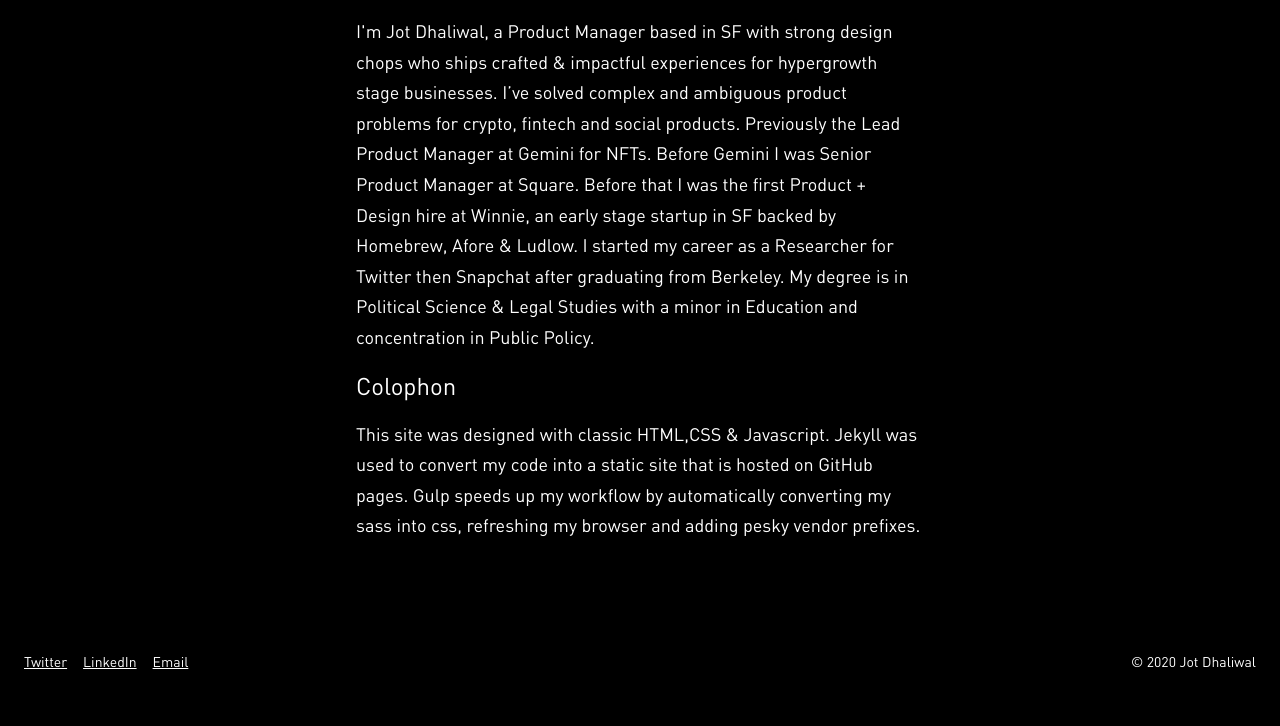
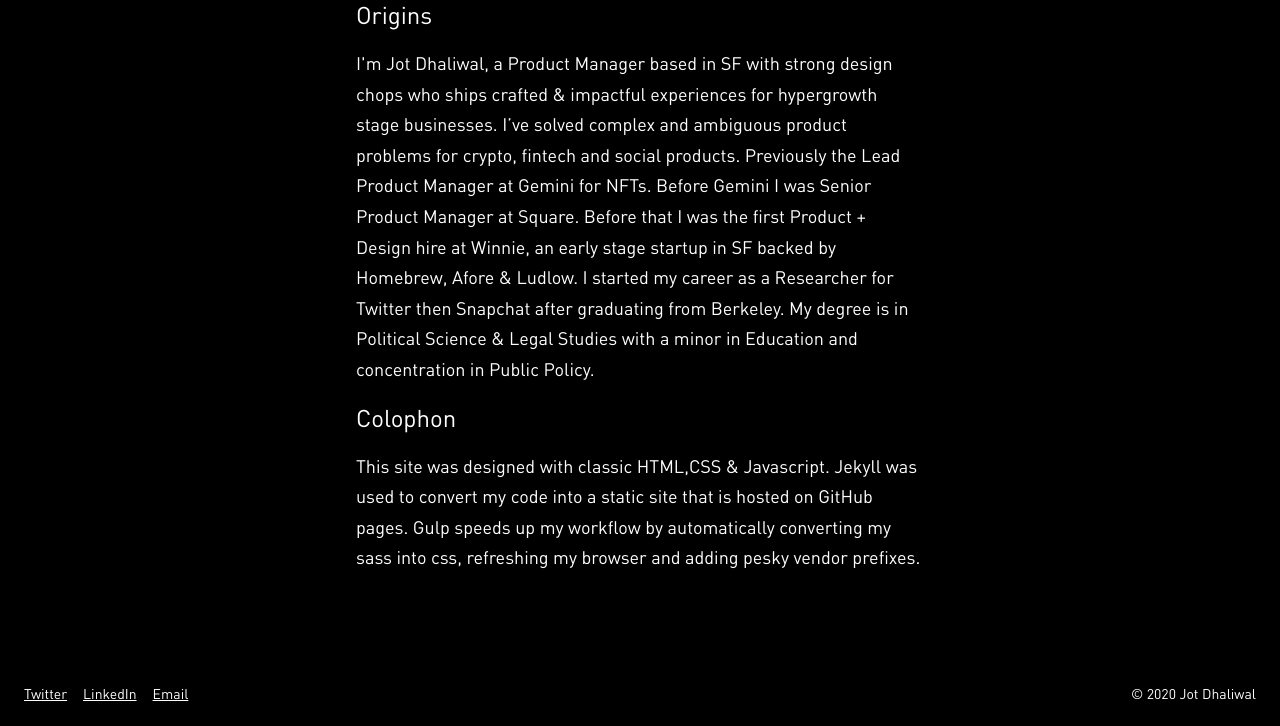
Before and after one commit to jotd/jotd-portfolio, a Jekyll site: the page about/index.html, which Jekyll copies as it is, in a window 1280 px wide and 1400 px high, scrolled down 139 px. Shown: the part 674-1400 px from the top of the window. Built offline with Jekyll 4.4.1, drawn with Linux system fonts in a browser that asks for light colours; before the commit the page ends 1507 px from its top, so only the background shows below that; grey boxes are pictures that could not be loaded.

Commit message:
Update styles.css

```diff
--- a/css/styles.css
+++ b/css/styles.css
@@ -92,7 +92,7 @@
   max-width: 950px;
   margin: 0 auto;
   border-radius: 24px;
-  margin-bottom: 32px; }
+  margin-bottom: 64px; }
 
 .content-hero-image {
   max-width: 950px;
```
